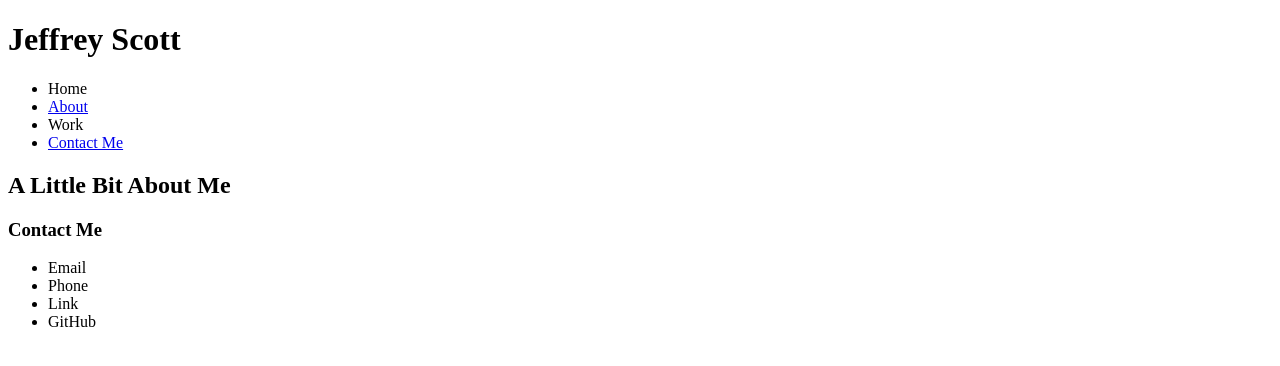
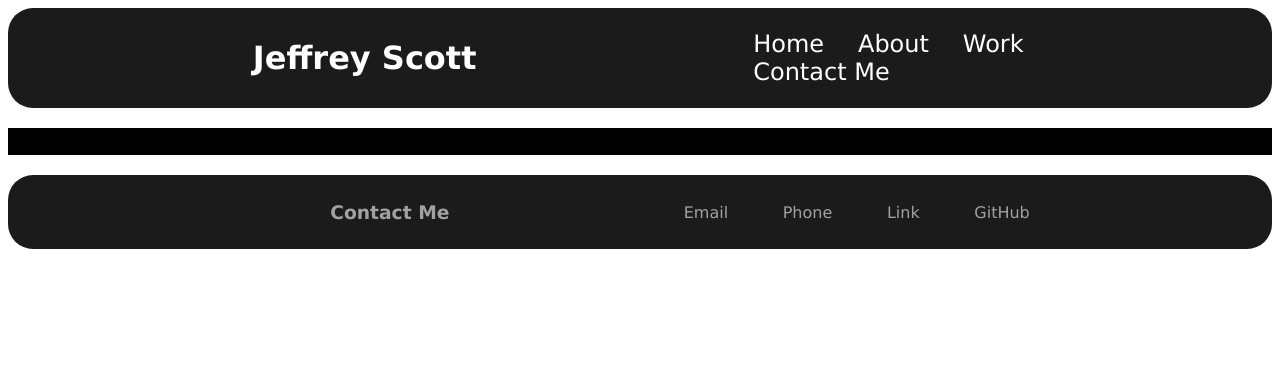
Before and after one commit to vader9911/portfolio, a plain HTML site: page index.html in a window 1280 px wide. Drawn offline with Linux system fonts and the light colour scheme.

Commit message:
add styles to existing HTML

```diff
--- a/assets/css/styles.css
+++ b/assets/css/styles.css
@@ -0,0 +1,82 @@
+
+
+a{
+    color: white;
+    text-decoration: none;
+}
+
+header {
+
+    color:white;
+    background-color: rgb(27, 27, 27);
+    font-family: 'Lucida Sans', 'Lucida Sans Regular', 'Lucida Grande', 'Lucida Sans Unicode', Geneva, Verdana, sans-serif ;
+    display: flex;
+    justify-content: space-evenly;
+    align-items: center;
+    height: 100px;
+    /* border-bottom-left-radius: 10%;
+    border-bottom-right-radius: 10%; */
+    border-radius: 25px;
+}
+
+header li {
+    padding: 0 5% 0 5%;
+
+}
+
+#name {
+    padding: 0 5% 0 5%;
+
+
+}
+
+#navbar {
+    background-color: rgb(27, 27, 27);
+    display: flex;
+    padding: 15px;
+    list-style: none;
+    flex-direction: row;
+    font-size: 24px;
+    color: white;
+    text-decoration: none;
+    flex-wrap: wrap ;
+
+}
+
+
+main {
+
+    background-color: black;
+    border: 10px green;
+}
+
+
+footer {
+
+    display: flex;
+    color:rgb(161, 161, 161);
+    background-color: rgb(27, 27, 27);
+    font-family: 'Lucida Sans', 'Lucida Sans Regular', 'Lucida Grande', 'Lucida Sans Unicode', Geneva, Verdana, sans-serif ;
+    align-items: center;
+    padding: 8px;
+    justify-content:space-evenly;
+    flex-direction: row;
+
+    border-radius: 25px;
+}
+
+footer li {
+    padding: 0 15% 0 15%;
+}
+
+ #contact  {
+
+    display: flex;
+    background-color: rgb(27, 27, 27);
+    justify-content: center;
+    padding: 2px;
+    list-style: none;
+
+
+
+}
--- a/index.html
+++ b/index.html
@@ -10,13 +10,13 @@
 
   <body>
     <!--Header Element With Navbar-->
-    <header>
-      <h1>Jeffrey Scott</h1>
-      <nav>
+    <header class="home">
+      <h1 id="name">Jeffrey Scott</h1>
+      <nav >
         <ul id="navbar">
-          <li>Home</li>
+          <li ><a href="#home">Home</a></li>
           <li><a href="#about">About</a></li>
-          <li>Work</li>
+          <li><a href="#work">Work</a></li>
           <li><a href="#contact">Contact Me</a></li>
         </ul>
       </nav>
@@ -26,6 +26,7 @@
       <!--Short About Me Intro-->
       <h2 id="about">A Little Bit About Me</h2>
         <p></p>
+
 
 
 
```
Lines whose indentation alone changed are shown as unchanged.
